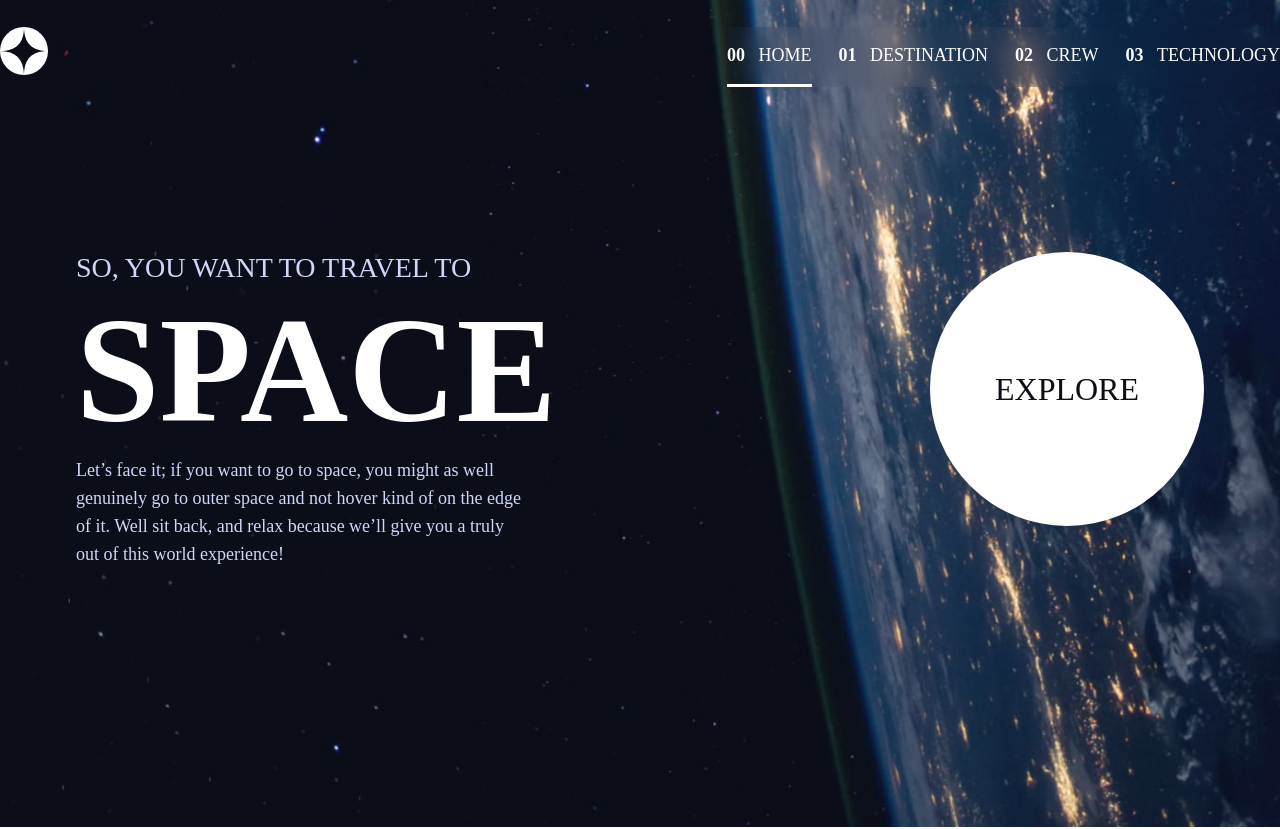
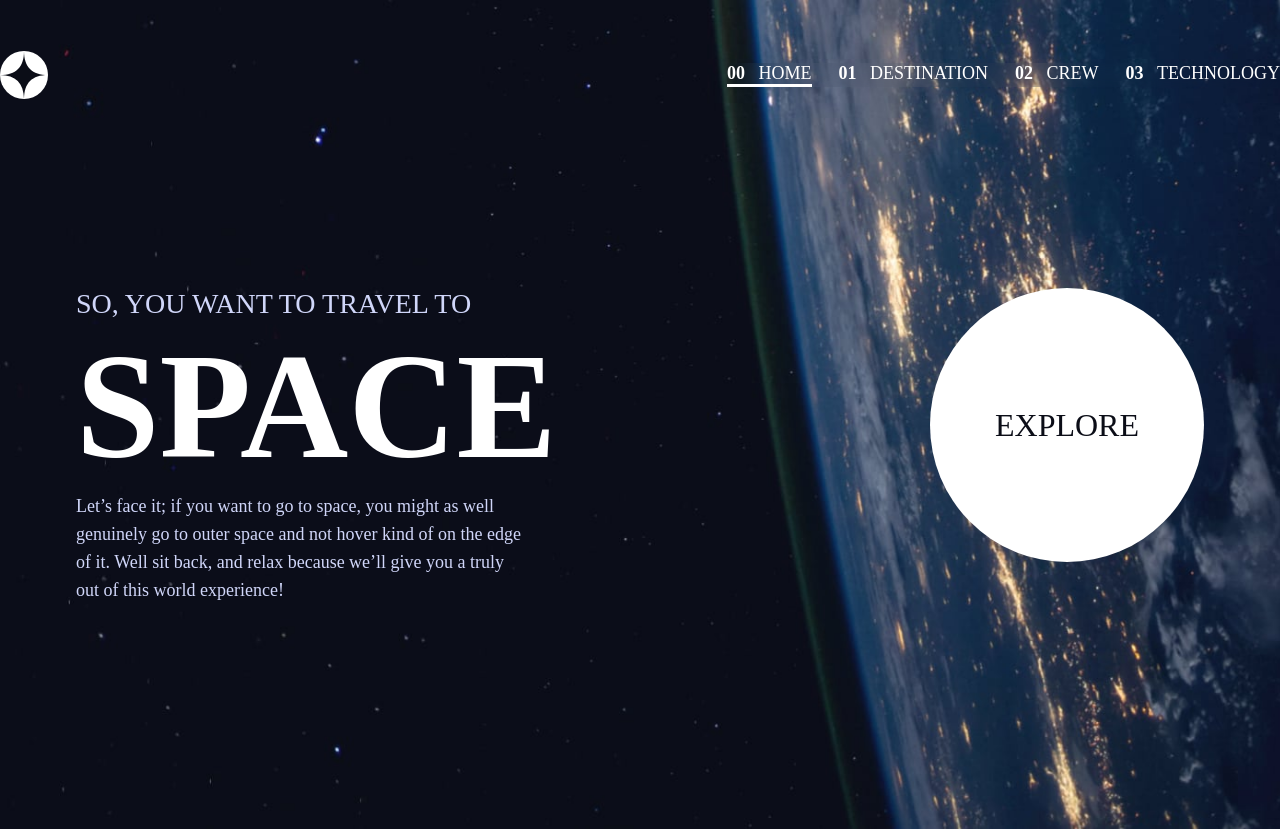
Before and after one commit to MitiaElodie/space-tourism-website-main, a Vue app: page / in a window 1280 px wide. Built offline with nearby package versions, Linux system fonts and the light colour scheme; a web font is replaced by a local one.

Commit message:
CSS: set the right header height

```diff
--- a/src/App.vue
+++ b/src/App.vue
@@ -65,6 +65,8 @@ export default {
    &__header {
       display: flex;
       justify-content: space-between;
+      align-items: center;
+      height: var(--header-height);
    }
 
    &__menu {
@@ -74,17 +76,20 @@ export default {
    }
 
    &__router-link {
+      display: flex;
+      align-items: center;
+      height: 100%;
       text-decoration: none;
       text-transform: uppercase;
       color: var(--color-text);
-      padding: 1em 0;
+      border-bottom: 3px solid transparent;
 
       &:hover {
-         border-bottom: 3px solid var(--tab-border-bottom-hover-color);
+         border-bottom-color: var(--tab-border-bottom-hover-color);
       }
 
       &--active {
-         border-bottom: 3px solid var(--tab-border-bottom-active-color);
+         border-bottom-color: var(--tab-border-bottom-active-color);
       }
    }
 
--- a/src/assets/base.scss
+++ b/src/assets/base.scss
@@ -55,6 +55,7 @@ $laptop-breakpoint: 1000px;
 
   --logo-size: 40px;
   --header-margin-top: 0;
+  --header-height: 60px;
 }
 
 @media (min-width: $tablet-breakpoint) {
@@ -81,6 +82,7 @@ $laptop-breakpoint: 1000px;
     --technology-image-height: 310px;
 
     --logo-size: 48px;
+    --header-height: 96px;
   }
 }
 
```
